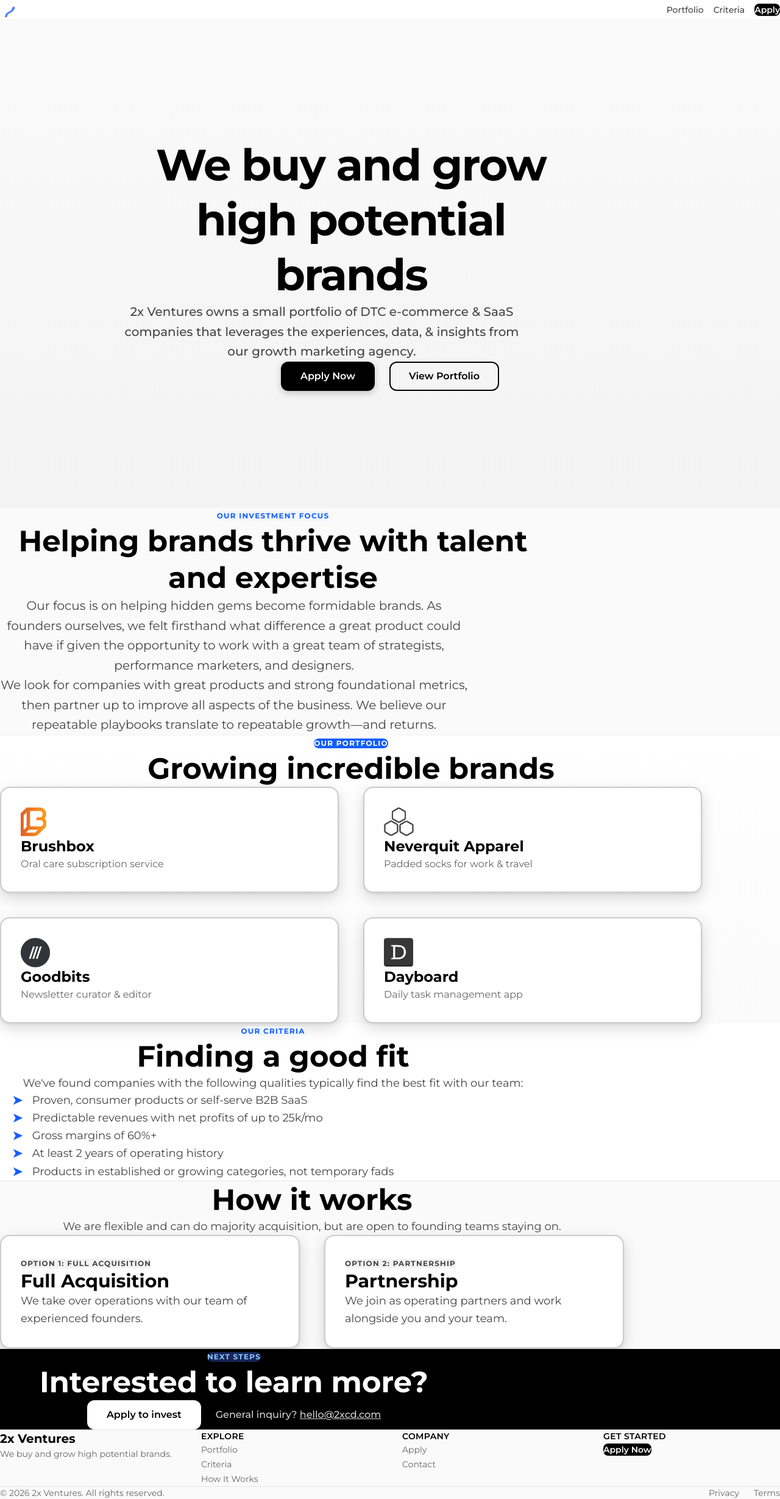
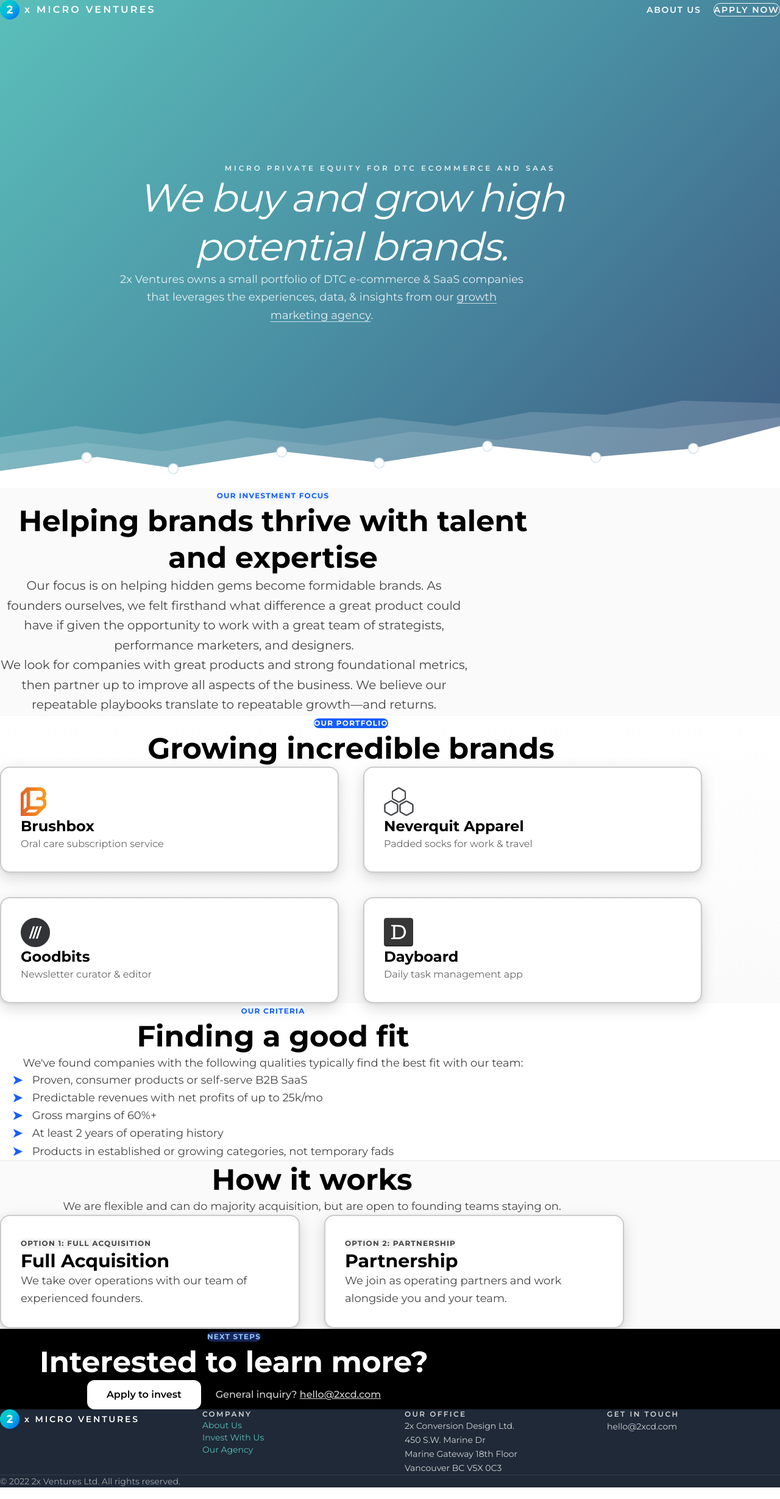
Before and after one commit to jtcchan/2x-ventures, a Next.js app: page / in a window 1280 px wide. Shown: the whole page at 61% size. Built offline with nearby package versions, Linux system fonts and the light colour scheme.

Commit message:
feat: rebuild hero, header, footer to match live site

```diff
--- a/components/Footer.tsx
+++ b/components/Footer.tsx
@@ -1,90 +1,74 @@
 'use client'
 
-import Link from 'next/link'
-
 export default function Footer() {
-  const currentYear = new Date().getFullYear()
-
   return (
-    <footer className="bg-gray-50 border-t border-gray-200 py-16 sm:py-20 px-4 sm:px-6 lg:px-8">
+    <footer className="bg-[#1F2937] text-white px-4 sm:px-6 lg:px-8 py-16 sm:py-20">
       <div className="max-w-7xl mx-auto">
-        <div className="grid grid-cols-1 sm:grid-cols-2 md:grid-cols-4 gap-8 sm:gap-10 mb-12">
-          {/* Brand Column */}
-          <div className="sm:col-span-2 md:col-span-1">
-            <Link href="/" className="text-xl font-bold text-black hover:text-blue-600 transition-colors duration-300">
-              2x Ventures
-            </Link>
-            <p className="text-gray-600 text-sm mt-3 leading-relaxed">
-              We buy and grow high potential brands.
-            </p>
+        <div className="grid grid-cols-1 sm:grid-cols-2 lg:grid-cols-4 gap-10 sm:gap-12">
+          <div>
+            <div className="flex items-center gap-2">
+              <span className="flex h-8 w-8 items-center justify-center rounded-full bg-gradient-to-br from-teal-400 via-cyan-500 to-blue-600 text-white text-lg font-bold">
+                2
+              </span>
+              <span className="text-sm font-semibold tracking-[0.2em]">
+                x MICRO VENTURES
+              </span>
+            </div>
           </div>
 
-          {/* Navigation */}
           <div>
-            <h4 className="font-semibold text-black mb-4 text-sm uppercase tracking-wide">Explore</h4>
-            <ul className="space-y-3">
+            <h4 className="text-xs font-semibold tracking-[0.2em] text-white/80 mb-4">
+              COMPANY
+            </h4>
+            <ul className="space-y-3 text-sm">
               <li>
-                <a href="#portfolio" className="text-gray-600 hover:text-blue-600 text-sm transition-colors duration-300">
-                  Portfolio
+                <a href="#about" className="text-[#5BBFBA] hover:text-[#76d6d1] transition-colors duration-300">
+                  About Us
                 </a>
               </li>
               <li>
-                <a href="#criteria" className="text-gray-600 hover:text-blue-600 text-sm transition-colors duration-300">
-                  Criteria
+                <a href="#invest" className="text-[#5BBFBA] hover:text-[#76d6d1] transition-colors duration-300">
+                  Invest With Us
                 </a>
               </li>
               <li>
-                <a href="#how-it-works" className="text-gray-600 hover:text-blue-600 text-sm transition-colors duration-300">
-                  How It Works
+                <a href="#agency" className="text-[#5BBFBA] hover:text-[#76d6d1] transition-colors duration-300">
+                  Our Agency
                 </a>
               </li>
             </ul>
           </div>
 
-          {/* Company */}
           <div>
-            <h4 className="font-semibold text-black mb-4 text-sm uppercase tracking-wide">Company</h4>
-            <ul className="space-y-3">
-              <li>
-                <Link href="/apply" className="text-gray-600 hover:text-blue-600 text-sm transition-colors duration-300">
-                  Apply
-                </Link>
-              </li>
-              <li>
-                <a href="mailto:hello@2x.ventures" className="text-gray-600 hover:text-blue-600 text-sm transition-colors duration-300">
-                  Contact
-                </a>
-              </li>
-            </ul>
+            <h4 className="text-xs font-semibold tracking-[0.2em] text-white/80 mb-4">
+              OUR OFFICE
+            </h4>
+            <p className="text-sm text-white/80 leading-relaxed">
+              2x Conversion Design Ltd.
+              <br />
+              450 S.W. Marine Dr
+              <br />
+              Marine Gateway 18th Floor
+              <br />
+              Vancouver BC V5X 0C3
+            </p>
           </div>
 
-          {/* CTA */}
           <div>
-            <h4 className="font-semibold text-black mb-4 text-sm uppercase tracking-wide">Get Started</h4>
-            <Link
-              href="/apply"
-              className="inline-flex items-center justify-center px-4 py-2 bg-black text-white text-sm font-semibold rounded-lg hover:bg-gray-800 transition-all duration-300"
+            <h4 className="text-xs font-semibold tracking-[0.2em] text-white/80 mb-4">
+              GET IN TOUCH
+            </h4>
+            <a
+              href="mailto:hello@2xcd.com"
+              className="text-sm text-white/80 hover:text-white transition-colors duration-300"
             >
-              Apply Now
-            </Link>
+              hello@2xcd.com
+            </a>
           </div>
         </div>
 
-        {/* Divider */}
-        <div className="border-t border-gray-200 pt-8 sm:pt-10">
-          <div className="flex flex-col sm:flex-row items-center justify-between gap-4">
-            <p className="text-gray-600 text-sm">
-              &copy; {currentYear} 2x Ventures. All rights reserved.
-            </p>
-            <div className="flex gap-6">
-              <a href="#" className="text-gray-600 hover:text-gray-900 text-sm transition-colors duration-300">
-                Privacy
-              </a>
-              <a href="#" className="text-gray-600 hover:text-gray-900 text-sm transition-colors duration-300">
-                Terms
-              </a>
-            </div>
-          </div>
+        <div className="border-t border-white/10 mt-12 pt-8 text-sm text-white/60">
+          © 2022 2x Ventures Ltd. All rights reserved.
         </div>
       </div>
     </footer>
--- a/components/Header.tsx
+++ b/components/Header.tsx
@@ -1,41 +1,32 @@
 'use client'
 
 import Link from 'next/link'
-import Image from 'next/image'
 
 export default function Header() {
   return (
-    <header className="sticky top-0 z-50 bg-white/95 backdrop-blur-md border-b border-gray-200/50">
-      <nav className="max-w-7xl mx-auto px-4 sm:px-6 lg:px-8 py-4 flex items-center justify-between">
-        <Link href="/" className="h-8 relative flex items-center hover:opacity-80 transition-opacity duration-300">
-          <Image
-            src="/2x-logo.png"
-            alt="2x Ventures"
-            width={100}
-            height={32}
-            className="h-full w-auto object-contain"
-            priority
-          />
+    <header className="absolute top-0 left-0 right-0 z-50 bg-transparent">
+      <nav className="max-w-7xl mx-auto px-4 sm:px-6 lg:px-8 py-5 flex items-center justify-between">
+        <Link href="/" className="flex items-center gap-2 hover:opacity-90 transition-opacity duration-300">
+          <span className="flex h-8 w-8 items-center justify-center rounded-full bg-gradient-to-br from-teal-400 via-cyan-500 to-blue-600 text-white text-lg font-bold">
+            2
+          </span>
+          <span className="text-white text-sm sm:text-base font-semibold tracking-[0.2em]">
+            x MICRO VENTURES
+          </span>
         </Link>
 
-        <div className="flex items-center gap-3 sm:gap-4">
+        <div className="flex items-center gap-3 sm:gap-5">
           <a
-            href="#portfolio"
-            className="hidden sm:inline-flex px-4 py-2 text-gray-700 text-sm font-medium hover:text-black transition-colors duration-300"
+            href="#about"
+            className="text-white text-xs sm:text-sm font-semibold tracking-[0.12em] hover:opacity-80 transition-opacity duration-300"
           >
-            Portfolio
-          </a>
-          <a
-            href="#criteria"
-            className="hidden sm:inline-flex px-4 py-2 text-gray-700 text-sm font-medium hover:text-black transition-colors duration-300"
-          >
-            Criteria
+            ABOUT US
           </a>
           <Link
             href="/apply"
-            className="px-6 py-2 bg-black text-white text-sm font-semibold rounded-lg hover:bg-gray-800 transition-all duration-300 shadow-sm hover:shadow-md"
+            className="px-4 sm:px-5 py-2 text-xs sm:text-sm font-semibold tracking-[0.14em] text-white border border-white/90 rounded-full hover:bg-white/10 transition-all duration-300"
           >
-            Apply
+            APPLY NOW
           </Link>
         </div>
       </nav>
--- a/components/Hero.tsx
+++ b/components/Hero.tsx
@@ -1,64 +1,55 @@
-'use client'
-
 import Link from 'next/link'
 
 export default function Hero() {
   return (
-    <section className="relative min-h-[80vh] md:min-h-screen flex items-center justify-center bg-gradient-to-b from-gray-50 to-gray-100 px-4 sm:px-6 lg:px-8 py-16 sm:py-24 md:py-32">
+    <section className="relative min-h-[80vh] md:min-h-screen flex items-center justify-center overflow-hidden bg-[linear-gradient(135deg,#5BBFBA_0%,#4A90A4_50%,#3D5A80_100%)] px-4 sm:px-6 lg:px-8 py-20 sm:py-28 md:py-32 text-white">
       <div className="max-w-4xl mx-auto text-center w-full">
-        <h1 className="text-4xl sm:text-5xl md:text-6xl lg:text-7xl font-bold text-black mb-6 sm:mb-8 leading-tight tracking-tight max-w-3xl mx-auto">
-          We buy and grow high potential brands
+        <p className="text-[11px] sm:text-xs tracking-[0.32em] uppercase font-semibold text-white/85 mb-4 sm:mb-6">
+          MICRO PRIVATE EQUITY FOR DTC ECOMMERCE AND SAAS
+        </p>
+        <h1 className="text-4xl sm:text-5xl md:text-6xl lg:text-[64px] font-[var(--font-dm-serif)] italic leading-tight tracking-tight max-w-3xl mx-auto mb-6 sm:mb-8">
+          We buy and grow high potential brands.
         </h1>
+        <p className="text-base sm:text-lg text-white/85 max-w-2xl mx-auto leading-relaxed">
+          2x Ventures owns a small portfolio of DTC e-commerce &amp; SaaS companies that leverages the
+          experiences, data, &amp; insights from our{' '}
+          <Link
+            href="/agency"
+            className="underline decoration-white/70 underline-offset-4"
+          >
+            growth marketing agency
+          </Link>
+          .
+        </p>
+      </div>
 
-        <p className="text-lg sm:text-xl text-gray-700 mb-10 sm:mb-12 max-w-2xl mx-auto leading-relaxed font-medium">
-          2x Ventures owns a small portfolio of DTC e-commerce & SaaS companies that leverages the experiences, data, & insights from our growth marketing agency.
-        </p>
-
-        <div className="flex flex-col sm:flex-row gap-4 sm:gap-6 justify-center items-center">
-          <Link
-            href="/apply"
-            className="text-white text-base font-semibold transition-all duration-300"
-            style={{
-              backgroundColor: '#000000',
-              padding: '12px 32px',
-              borderRadius: '12px',
-              boxShadow: '0 4px 12px rgba(0, 0, 0, 0.2)',
-              display: 'inline-block',
-            }}
-            onMouseEnter={(e) => {
-              e.currentTarget.style.backgroundColor = '#1a1a1a';
-              e.currentTarget.style.boxShadow = '0 8px 24px rgba(0, 0, 0, 0.3)';
-            }}
-            onMouseLeave={(e) => {
-              e.currentTarget.style.backgroundColor = '#000000';
-              e.currentTarget.style.boxShadow = '0 4px 12px rgba(0, 0, 0, 0.2)';
-            }}
-          >
-            Apply Now
-          </Link>
-          <a
-            href="#portfolio"
-            className="text-base font-semibold transition-all duration-300 inline-block"
-            style={{
-              color: '#000000',
-              borderWidth: '2px',
-              borderColor: '#000000',
-              padding: '10px 30px',
-              borderRadius: '12px',
-              backgroundColor: 'transparent',
-            }}
-            onMouseEnter={(e) => {
-              e.currentTarget.style.backgroundColor = '#000000';
-              e.currentTarget.style.color = '#ffffff';
-            }}
-            onMouseLeave={(e) => {
-              e.currentTarget.style.backgroundColor = 'transparent';
-              e.currentTarget.style.color = '#000000';
-            }}
-          >
-            View Portfolio
-          </a>
-        </div>
+      <div className="pointer-events-none absolute inset-x-0 bottom-0">
+        <svg
+          viewBox="0 0 1440 260"
+          className="h-[180px] w-full sm:h-[210px] md:h-[240px]"
+          preserveAspectRatio="none"
+          aria-hidden="true"
+        >
+          <path
+            d="M0 170 L140 150 L260 165 L420 140 L560 155 L700 135 L840 150 L980 125 L1120 130 L1260 105 L1440 110 L1440 260 L0 260 Z"
+            fill="rgba(255,255,255,0.16)"
+          />
+          <path
+            d="M0 200 L160 180 L300 195 L460 170 L600 185 L760 160 L920 175 L1080 150 L1220 155 L1440 135 L1440 260 L0 260 Z"
+            fill="rgba(255,255,255,0.12)"
+          />
+          <path
+            d="M0 230 L180 205 L320 225 L520 195 L700 215 L900 185 L1100 205 L1280 190 L1440 150 L1440 260 L0 260 Z"
+            fill="#FFFFFF"
+          />
+          <circle cx="160" cy="206" r="9" fill="#FFFFFF" stroke="rgba(210,225,235,0.8)" strokeWidth="2" />
+          <circle cx="320" cy="226" r="9" fill="#FFFFFF" stroke="rgba(210,225,235,0.8)" strokeWidth="2" />
+          <circle cx="520" cy="196" r="9" fill="#FFFFFF" stroke="rgba(210,225,235,0.8)" strokeWidth="2" />
+          <circle cx="700" cy="216" r="9" fill="#FFFFFF" stroke="rgba(210,225,235,0.8)" strokeWidth="2" />
+          <circle cx="900" cy="186" r="9" fill="#FFFFFF" stroke="rgba(210,225,235,0.8)" strokeWidth="2" />
+          <circle cx="1100" cy="206" r="9" fill="#FFFFFF" stroke="rgba(210,225,235,0.8)" strokeWidth="2" />
+          <circle cx="1280" cy="190" r="9" fill="#FFFFFF" stroke="rgba(210,225,235,0.8)" strokeWidth="2" />
+        </svg>
       </div>
     </section>
   )
```
